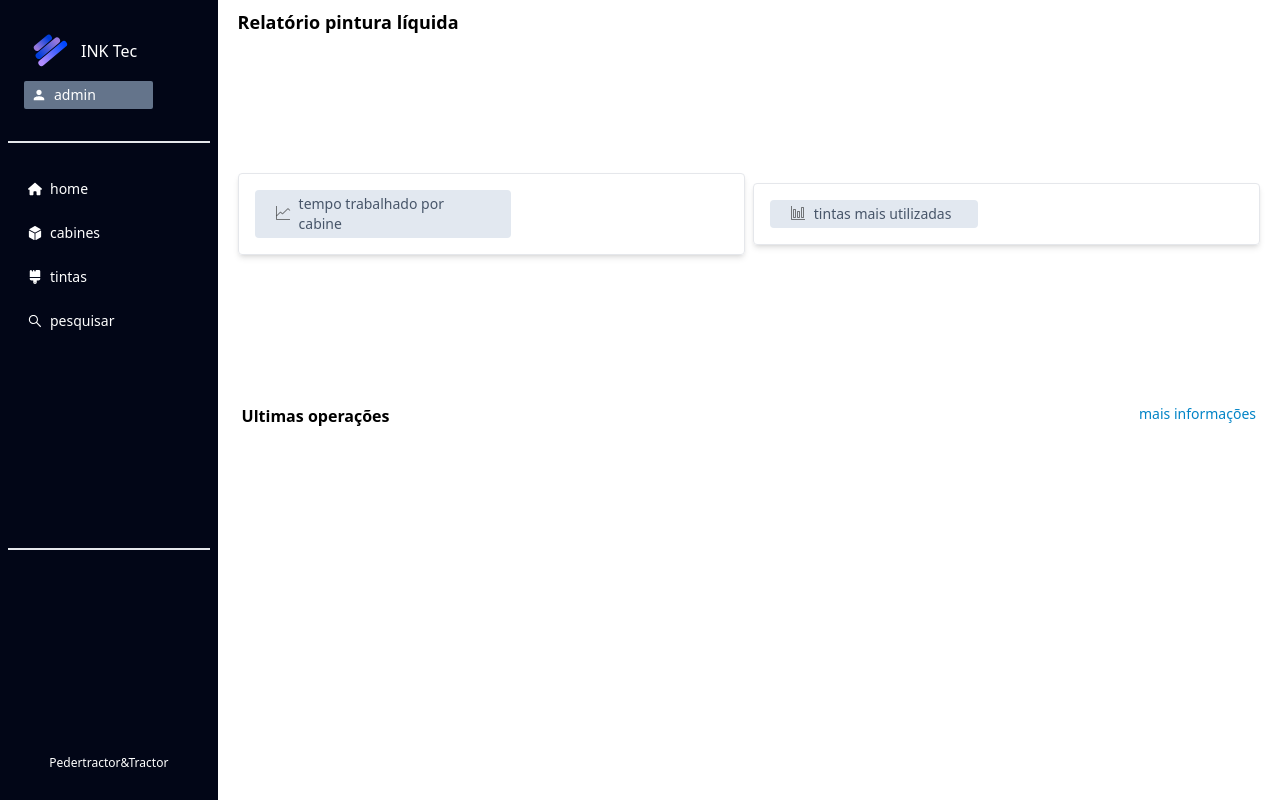
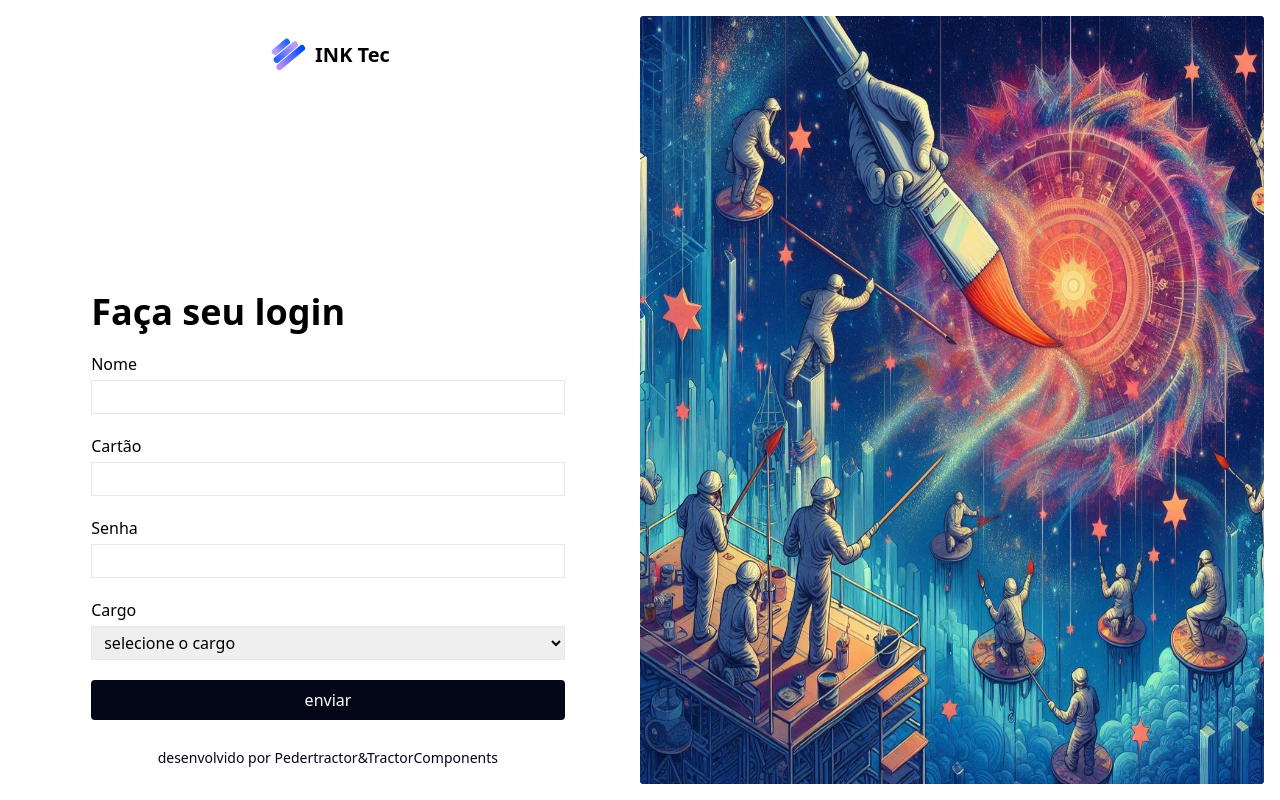
Before and after one commit to Pedrohprado/front_adm_ink_tec, a React (Vite) app: page / in a window 1280 px wide. Built offline with nearby package versions, Linux system fonts and the light colour scheme; no server answers.

Commit message:
add protected router and system for login

```diff
--- a/src/App.jsx
+++ b/src/App.jsx
@@ -6,6 +6,8 @@ import MenuRight from './components/menuright';
 import Cabins from './pages/cabins';
 import Ink from './pages/ink';
 import { Context } from './global-context/globalcontext';
+import LoginPage from './pages/loginpage';
+import ProtectedRouter from './helpers/protectedrouter';
 
 function App() {
   return (
@@ -14,10 +16,39 @@ function App() {
         <Context>
           <MenuRight />
           <Routes>
-            <Route path='/' element={<Home />} />
-            <Route path='/search' element={<SearchPage />} />
-            <Route path='/cabin/*' element={<Cabins />} />
-            <Route path='/ink' element={<Ink />} />
+            <Route path='/' element={<LoginPage />} />
+            <Route
+              path='/home'
+              element={
+                <ProtectedRouter>
+                  <Home />
+                </ProtectedRouter>
+              }
+            />
+            <Route
+              path='/search'
+              element={
+                <ProtectedRouter>
+                  <SearchPage />
+                </ProtectedRouter>
+              }
+            />
+            <Route
+              path='/cabin/*'
+              element={
+                <ProtectedRouter>
+                  <Cabins />
+                </ProtectedRouter>
+              }
+            />
+            <Route
+              path='/ink'
+              element={
+                <ProtectedRouter>
+                  <Ink />
+                </ProtectedRouter>
+              }
+            />
           </Routes>
         </Context>
       </BrowserRouter>
--- a/src/components/menuright.jsx
+++ b/src/components/menuright.jsx
@@ -1,9 +1,13 @@
 import { FaHouse, FaBrush, FaDiceD6, FaSistrix } from 'react-icons/fa6';
-import { IoMdPerson } from 'react-icons/io';
+import { IoMdPerson, IoIosClose } from 'react-icons/io';
 import { Link } from 'react-router-dom';
 import Icon from './icon';
+import React from 'react';
+import { GlobalContext } from '../global-context/globalcontext';
 
 function MenuRight() {
+  const { setLogin, setUserName, userName } = React.useContext(GlobalContext);
+
   return (
     <header className=' w-[17%] h-screen bg-slate-950 text-white flex flex-col items-center justify-between p-2 fixed z-10'>
       <nav className=' w-full flex flex-col gap-1 mt-2'>
@@ -15,11 +19,20 @@ function MenuRight() {
             INK Tec
           </li>
 
-          <li className='flex items-center gap-2 bg-slate-500 px-2 py-1 rounded-sm text-sm'>
+          <li className=' w-full flex items-center justify-between bg-slate-500 px-3 py-3 rounded-sm text-sm'>
             <span>
               <IoMdPerson />
             </span>
-            admin
+            {userName.slice(0, 5)}
+            <button
+              onClick={() => {
+                setLogin(false);
+                setUserName('');
+              }}
+              className=' transition bg-slate-50 text-slate-500 rounded hover:bg-slate-600 hover:text-white'
+            >
+              <IoIosClose size={20} />
+            </button>
           </li>
         </ul>
 
@@ -28,7 +41,7 @@ function MenuRight() {
         <ul className=' flex flex-col gap-4 py-2 px-4 text-sm'>
           <Link
             className='flex items-center gap-2 p-1 rounded-sm hover:bg-slate-400 transition hover:text-slate-600'
-            to={'/'}
+            to={'/home'}
           >
             <span>
               <FaHouse />
--- a/src/global-context/globalcontext.jsx
+++ b/src/global-context/globalcontext.jsx
@@ -5,12 +5,16 @@ export const GlobalContext = React.createContext();
 
 export function Context({ children }) {
   const [idMaster, setIdMaster] = React.useState('');
+  const [login, setLogin] = React.useState(false);
+  const [userName, setUserName] = React.useState('');
 
   React.useEffect(() => {
     console.log(idMaster);
   }, [idMaster]);
   return (
-    <GlobalContext.Provider value={{ idMaster, setIdMaster }}>
+    <GlobalContext.Provider
+      value={{ idMaster, setIdMaster, login, setLogin, userName, setUserName }}
+    >
       {children}
     </GlobalContext.Provider>
   );
--- /dev/null
+++ b/src/helpers/protectedrouter.jsx
@@ -0,0 +1,14 @@
+/* eslint-disable react/prop-types */
+import React from 'react';
+import { GlobalContext } from '../global-context/globalcontext';
+import { Navigate } from 'react-router-dom';
+
+function ProtectedRouter({ children }) {
+  const { login } = React.useContext(GlobalContext);
+
+  if (login) return children;
+  if (!login) return <Navigate to={'/'} />;
+  return <div></div>;
+}
+
+export default ProtectedRouter;
--- /dev/null
+++ b/src/pages/loginpage.jsx
@@ -0,0 +1,150 @@
+import React from 'react';
+import Icon from '../components/icon';
+import imagem from '../assets/teste.jpg';
+import { GlobalContext } from '../global-context/globalcontext';
+import { useNavigate } from 'react-router-dom';
+import { FiAlertTriangle } from 'react-icons/fi';
+
+function LoginPage() {
+  const [user, setUser] = React.useState('');
+  const [card, setCard] = React.useState('');
+  const [password, setPassword] = React.useState('');
+  const [office, setOffice] = React.useState('');
+  const [erro, setErro] = React.useState('');
+  const [loading, setLoading] = React.useState(false);
+
+  const { setLogin, setUserName } = React.useContext(GlobalContext);
+
+  const navigate = useNavigate();
+
+  React.useEffect(() => {
+    const timer = setTimeout(() => setErro(false), 3000);
+
+    return () => {
+      clearTimeout(timer);
+    };
+  }, [erro]);
+
+  async function handleSubmit(event) {
+    event.preventDefault();
+    const pass = import.meta.env.VITE_BASE_PASS;
+
+    if (user && card && office && password === pass) {
+      const body = {
+        user,
+        card: +card,
+        office,
+      };
+
+      try {
+        setLoading(true);
+        const url = import.meta.env.VITE_BASE_URL_LOGIN;
+        const response = await fetch(url, {
+          method: 'POST',
+          headers: {
+            'Content-Type': 'application/json',
+          },
+          body: JSON.stringify(body),
+        });
+        const info = await response.json();
+
+        if (response.status === 200) {
+          setLogin(true);
+          setUserName(user);
+          navigate('/home');
+        }
+        if (response.status !== 200) setErro(info);
+        setLoading(false);
+      } catch (error) {
+        console.log(error);
+        setErro(error);
+      }
+    } else {
+      setErro('preencha todas os campos');
+    }
+    if (password !== pass) setErro('credênciais incorretas');
+  }
+
+  return (
+    <main className=' w-screen h-screen flex p-4 bg-white fixed z-10 '>
+      <section className=' w-1/2 p-4 rounded flex flex-col justify-between items-center opacity-0 translate-x-[-100px] animate-animationleft'>
+        <div className='flex items-center gap-1 '>
+          <Icon />
+          <h3 className=' font-bold text-xl'>INK Tec</h3>
+        </div>
+        <form onSubmit={handleSubmit} className=' flex flex-col w-[80%] gap-5'>
+          <h2 className=' font-extrabold text-4xl'>Faça seu login</h2>
+          <label className='flex flex-col gap-1 rounded'>
+            Nome
+            <input
+              type='text'
+              className=' border  py-1 px-2'
+              onChange={({ target }) => setUser(target.value)}
+              value={user}
+            />
+          </label>
+          <label className='flex flex-col gap-1 rounded'>
+            Cartão
+            <input
+              type='number'
+              className=' border  py-1 px-2'
+              onChange={({ target }) => setCard(target.value)}
+              value={card}
+            />
+          </label>
+          <label className='flex flex-col gap-1 rounded'>
+            Senha
+            <input
+              type='password'
+              className=' border  py-1 px-2'
+              onChange={({ target }) => setPassword(target.value)}
+              value={password}
+            />
+          </label>
+          <label className='flex flex-col gap-1 rounded'>
+            Cargo
+            <select
+              className=' border py-1 px-2'
+              onChange={({ target }) => setOffice(target.value)}
+              value={office}
+            >
+              <option hidden value=''>
+                selecione o cargo
+              </option>
+              <option value='lider'>lider</option>
+              <option value='supervisor'>supervisor</option>
+              <option value='gerente'>gerente</option>
+            </select>
+          </label>
+
+          {loading ? (
+            <button
+              disabled
+              className=' rounded transition bg-slate-800 text-white font-medium py-2 cursor-wait'
+            >
+              enviar
+            </button>
+          ) : (
+            <button className=' rounded transition bg-slate-950 text-white font-medium py-2 hover:bg-slate-700'>
+              enviar
+            </button>
+          )}
+          {erro ? (
+            <div className=' shadow p-2 py-3 bg-slate-100 opacity-0 translate-y-[-20px] animate-animationleft font-medium text-yellow-600 flex items-center gap-2'>
+              <FiAlertTriangle size={19} /> <p>{erro}</p>
+            </div>
+          ) : (
+            <footer className=' text-slate-950 font-medium text-sm text-center mt-2 pacity-0 translate-y-[20px] animate-animationleft'>
+              desenvolvido por Pedertractor&TractorComponents
+            </footer>
+          )}
+        </form>
+      </section>
+      <section className=' w-1/2 rounded bg-slate-950 text-white flex items-center opacity-0 translate-y-[-20px] animate-animationleft'>
+        <img src={imagem} alt='teste' className=' rounded w-full h-full' />
+      </section>
+    </main>
+  );
+}
+
+export default LoginPage;
--- a/tailwind.config.js
+++ b/tailwind.config.js
@@ -2,7 +2,20 @@
 export default {
   content: ['./index.html', './src/**/*.{js,ts,jsx,tsx}'],
   theme: {
-    extend: {},
+    extend: {
+      animation: {
+        animationleft: 'animationleft 0.5s forwards',
+        animationup: 'animationup 0.3s forwards',
+      },
+      keyframes: {
+        animationleft: {
+          to: { opacity: 1, transform: 'initial' },
+        },
+        animationup: {
+          to: { opacity: 1, transform: 'initial' },
+        },
+      },
+    },
   },
   plugins: [],
 };
```
Also changed, not shown: src/assets/teste.jpg (added), 1 other file (tests, documents, lock files or other folders).
